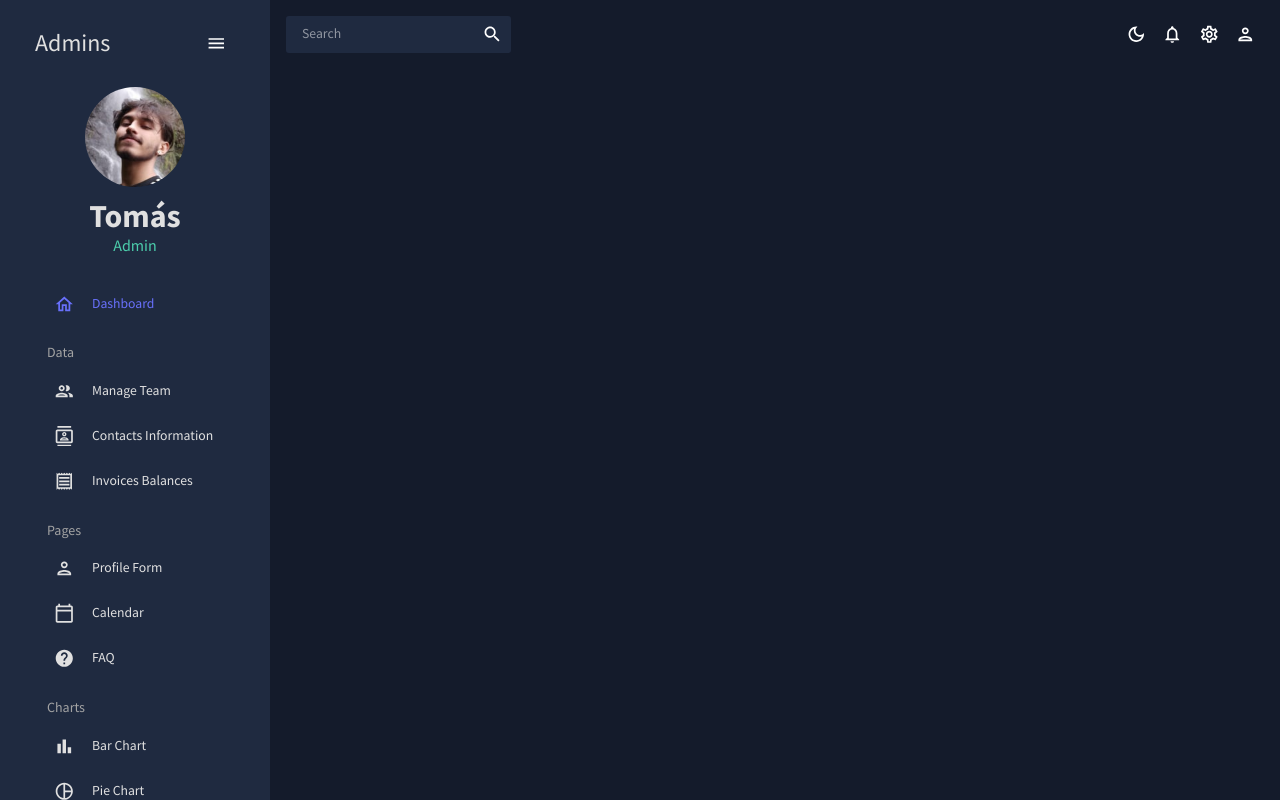
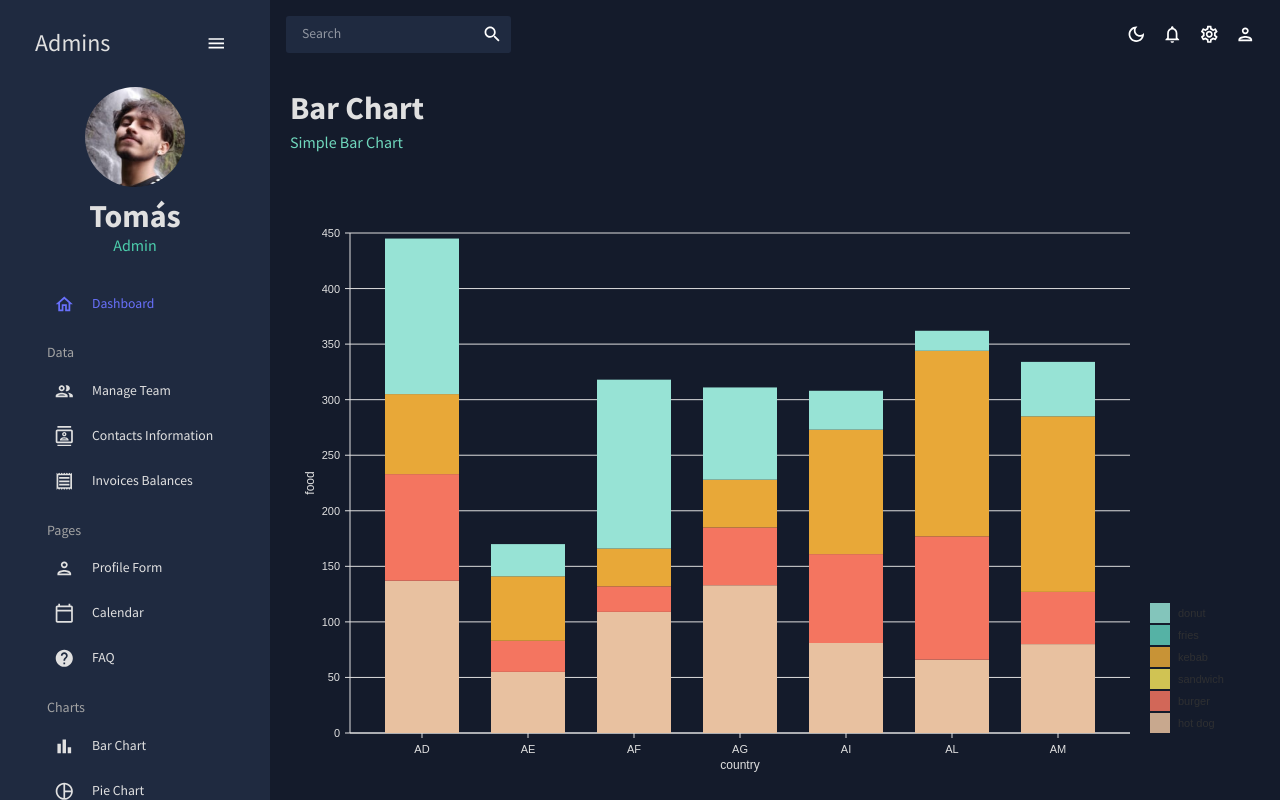
Before and after one commit to Tomasrv333/react-dashboard, a React (Create React App) app: page /bar in a window 1280 px wide. Built offline with nearby package versions, Linux system fonts and the light colour scheme.

Commit message:
Pie & Bar charts upload

```diff
--- a/src/App.js
+++ b/src/App.js
@@ -8,10 +8,10 @@
 import Team from "./scenes/team";
 import Invoices from "./scenes/invoices";
 import Contacts from "./scenes/contacts";
-// import Bar from "./scenes/bar";
+import Bar from "./scenes/bar";
 import Form from "./scenes/form";
 // import Line from "./scenes/line";
-// import Pie from "./scenes/pie";
+import Pie from "./scenes/pie";
 import FAQ from "./scenes/faq";
 // import Geography from "./scenes/geography";
 import Calendar from "./scenes/calendar";
@@ -33,8 +33,8 @@
               <Route path="/contacts" element={<Contacts />} />
               <Route path="/invoices" element={<Invoices />} />
               <Route path="/form" element={<Form />} />
-              {/* <Route path="/bar" element={<Bar />} /> */}
-              {/* <Route path="/pie" element={<Pie />} /> */}
+              <Route path="/bar" element={<Bar />} />
+              <Route path="/pie" element={<Pie />} />
               {/* <Route path="/line" element={<Line />} /> */}
               <Route path="/faq" element={<FAQ />} />
               {/* <Route path="/geography" element={<Geography />} /> */}
--- /dev/null
+++ b/src/components/BarChart.jsx
@@ -0,0 +1,159 @@
+import { useTheme } from "@mui/material";
+import { ResponsiveBar } from "@nivo/bar";
+import { tokens } from "../theme";
+import { mockBarData as data } from "../data/mockData";
+
+const BarChart = ({ isDashboard = false }) => {
+    const theme = useTheme();
+    const colors = tokens(theme.palette.mode);
+
+    return (
+        <ResponsiveBar
+        data={data}
+        theme={{
+            axis: {
+                domain: {
+                    line: {
+                        stroke: colors.grey[100]
+                    }
+                },
+                legend: {
+                    text: {
+                        fill: colors.grey[100]
+                    }
+                },
+                ticks: {
+                    line: {
+                        stroke: colors.grey[100],
+                        strokeWidth: 1
+                    },
+                    text: {
+                        fill: colors.grey[100]
+                    }
+                }
+            },
+            legend: {
+                text: {
+                    fill: colors.grey[100]
+                }
+            }
+        }}
+        keys={[
+            'hot dog',
+            'burger',
+            'sandwich',
+            'kebab',
+            'fries',
+            'donut'
+        ]}
+        indexBy="country"
+        margin={{ top: 50, right: 130, bottom: 50, left: 60 }}
+        padding={0.3}
+        valueScale={{ type: 'linear' }}
+        indexScale={{ type: 'band', round: true }}
+        colors={{ scheme: 'nivo' }}
+        defs={[
+            {
+                id: 'dots',
+                type: 'patternDots',
+                background: 'inherit',
+                color: '#38bcb2',
+                size: 4,
+                padding: 1,
+                stagger: true
+            },
+            {
+                id: 'lines',
+                type: 'patternLines',
+                background: 'inherit',
+                color: '#eed312',
+                rotation: -45,
+                lineWidth: 6,
+                spacing: 10
+            }
+        ]}
+        fill={[
+            {
+                match: {
+                    id: 'fries'
+                },
+                id: 'dots'
+            },
+            {
+                match: {
+                    id: 'sandwich'
+                },
+                id: 'lines'
+            }
+        ]}
+        borderColor={{
+            from: 'color',
+            modifiers: [
+                [
+                    'darker',
+                    1.6
+                ]
+            ]
+        }}
+        axisTop={null}
+        axisRight={null}
+        axisBottom={{
+            tickSize: 5,
+            tickPadding: 5,
+            tickRotation: 0,
+            legend: isDashboard ? undefined : 'country',
+            legendPosition: 'middle',
+            legendOffset: 32
+        }}
+        axisLeft={{
+            tickSize: 5,
+            tickPadding: 5,
+            tickRotation: 0,
+            legend: isDashboard ? undefined : 'food',
+            legendPosition: 'middle',
+            legendOffset: -40
+        }}
+        enableLabel={false}
+        labelSkipWidth={3}
+        labelSkipHeight={12}
+        labelTextColor={{
+            from: 'color',
+            modifiers: [
+                [
+                    'darker',
+                    1.6
+                ]
+            ]
+        }}
+        legends={[
+            {
+                dataFrom: 'keys',
+                anchor: 'bottom-right',
+                direction: 'column',
+                justify: false,
+                translateX: 120,
+                translateY: 0,
+                itemsSpacing: 2,
+                itemWidth: 100,
+                itemHeight: 20,
+                itemDirection: 'left-to-right',
+                itemOpacity: 0.85,
+                symbolSize: 20,
+                effects: [
+                    {
+                        on: 'hover',
+                        style: {
+                            itemOpacity: 1
+                        }
+                    }
+                ]
+            }
+        ]}
+        role="application"
+        ariaLabel="Nivo bar chart demo"
+        barAriaLabel={function(e){return e.id+": "+e.formattedValue+" in country: "+e.indexValue}}
+    />
+    )
+}
+
+export default BarChart;
--- /dev/null
+++ b/src/components/PieChart.jsx
@@ -0,0 +1,140 @@
+import { useTheme } from "@mui/material";
+import { ResponsivePie } from "@nivo/pie";
+import { tokens } from "../theme";
+import { mockPieData as data } from "../data/mockData";
+
+const PieChart = ({ isDashboard = false }) => {
+    const theme = useTheme();
+    const colors = tokens(theme.palette.mode);
+
+    return (
+        <ResponsivePie
+        data={data}
+        margin={{ top: 40, right: 80, bottom: 80, left: 80 }}
+        innerRadius={0.5}
+        padAngle={0.7}
+        activeOuterRadiusOffset={8}
+        borderColor={{
+            from: 'color',
+            modifiers: [
+                [
+                    'darker',
+                    0.2
+                ]
+            ]
+        }}
+        arcLinkLabelsSkipAngle={10}
+        arcLinkLabelsTextColor="#333333"
+        arcLinkLabelsThickness={2}
+        arcLinkLabelsColor={{ from: 'color' }}
+        enableArcLabels={false}
+        arcLabelsSkipAngle={10}
+        arcLabelsTextColor={{
+            from: 'color',
+            modifiers: [
+                [
+                    'darker',
+                    2
+                ]
+            ]
+        }}
+        defs={[
+            {
+                id: 'dots',
+                type: 'patternDots',
+                background: 'inherit',
+                color: 'rgba(255, 255, 255, 0.3)',
+                size: 4,
+                padding: 1,
+                stagger: true
+            },
+            {
+                id: 'lines',
+                type: 'patternLines',
+                background: 'inherit',
+                color: 'rgba(255, 255, 255, 0.3)',
+                rotation: -45,
+                lineWidth: 6,
+                spacing: 10
+            }
+        ]}
+        fill={[
+            {
+                match: {
+                    id: 'ruby'
+                },
+                id: 'dots'
+            },
+            {
+                match: {
+                    id: 'c'
+                },
+                id: 'dots'
+            },
+            {
+                match: {
+                    id: 'go'
+                },
+                id: 'dots'
+            },
+            {
+                match: {
+                    id: 'python'
+                },
+                id: 'dots'
+            },
+            {
+                match: {
+                    id: 'scala'
+                },
+                id: 'lines'
+            },
+            {
+                match: {
+                    id: 'lisp'
+                },
+                id: 'lines'
+            },
+            {
+                match: {
+                    id: 'elixir'
+                },
+                id: 'lines'
+            },
+            {
+                match: {
+                    id: 'javascript'
+                },
+                id: 'lines'
+            }
+        ]}
+        legends={[
+            {
+                anchor: 'bottom',
+                direction: 'row',
+                justify: false,
+                translateX: 0,
+                translateY: 56,
+                itemsSpacing: 0,
+                itemWidth: 100,
+                itemHeight: 18,
+                itemTextColor: '#999',
+                itemDirection: 'left-to-right',
+                itemOpacity: 1,
+                symbolSize: 18,
+                symbolShape: 'circle',
+                effects: [
+                    {
+                        on: 'hover',
+                        style: {
+                            itemTextColor: '#000'
+                        }
+                    }
+                ]
+            }
+        ]}
+    />
+    )
+}
+
+export default PieChart;
--- /dev/null
+++ b/src/scenes/bar/index.jsx
@@ -0,0 +1,16 @@
+import { Box } from "@mui/material";
+import Header from "../../components/Header";
+import BarChart from "../../components/BarChart";
+
+const Bar = () => {
+    return (
+        <Box m="20px">
+            <Header title="Bar Chart" subtitle="Simple Bar Chart" />
+            <Box height="75vh">
+                <BarChart />
+            </Box>
+        </Box>
+    )
+}
+
+export default Bar;
--- /dev/null
+++ b/src/scenes/pie/index.jsx
@@ -0,0 +1,16 @@
+import { Box } from "@mui/material";
+import Header from "../../components/Header";
+import PieChart from "../../components/PieChart";
+
+const Pie = () => {
+    return (
+        <Box m="20px">
+            <Header title="Pie Chart" subtitle="A simple Pie Chart" />
+            <Box height="75vh">
+                <PieChart />
+            </Box>
+        </Box>
+    )
+}
+
+export default Pie;
```
